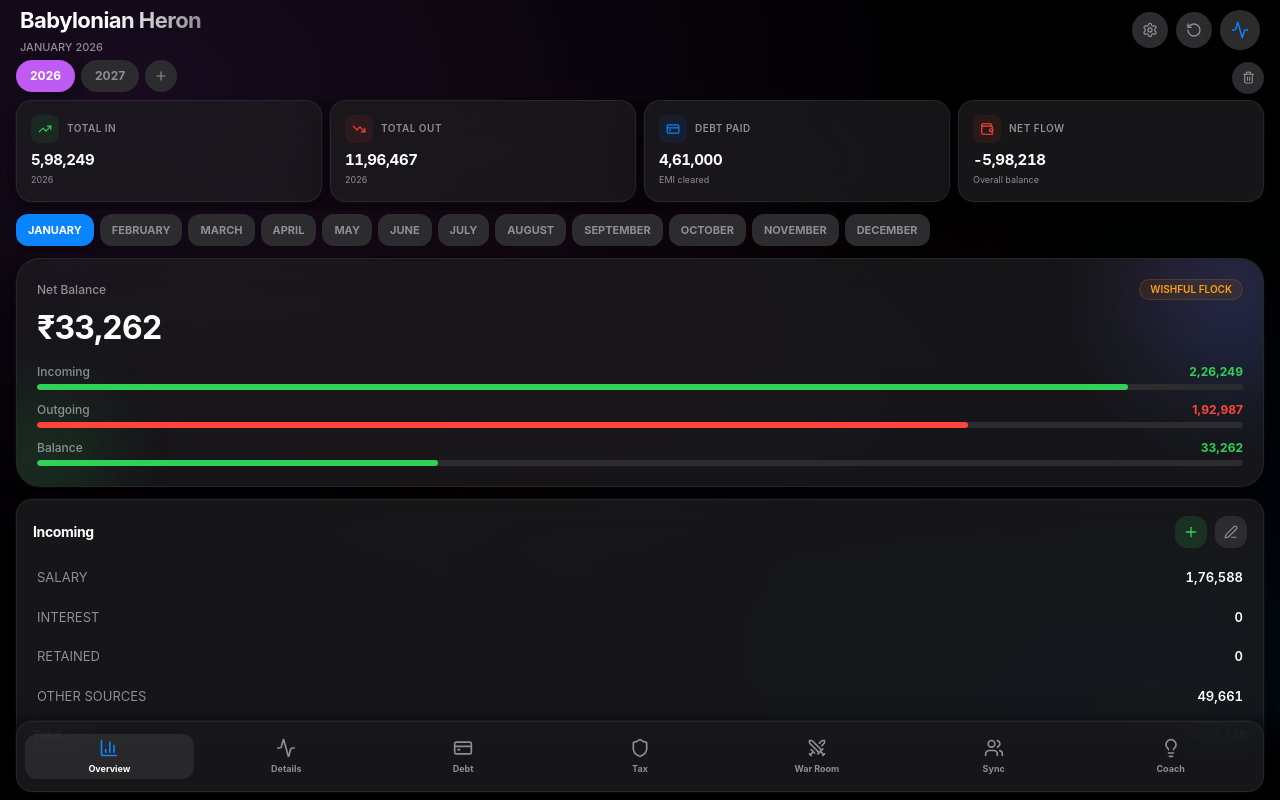
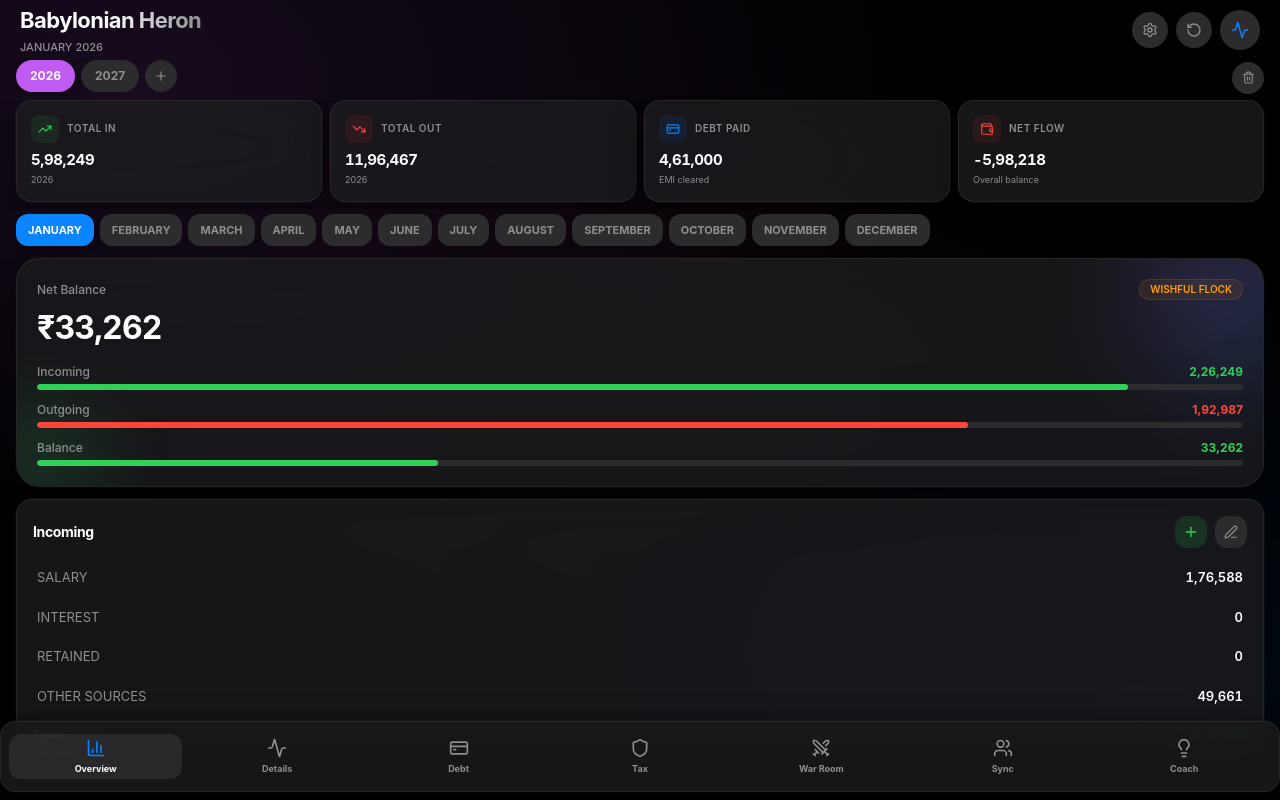
Before and after one commit to dusty-source/heron, a React (Vite) app: page / in a window 1280 px wide. Built offline with nearby package versions, Linux system fonts and the light colour scheme.

Commit message:
Add files via upload

```diff
--- a/src/App.tsx
+++ b/src/App.tsx
@@ -892,9 +892,9 @@ export default function App() {
   ];
 
   return (
-    <div className="fixed inset-0 flex flex-col bg-ios-bg gradient-mesh overflow-hidden">
-      {/* Safe Area Top Spacer */}
-      <div className="shrink-0" style={{ height: 'env(safe-area-inset-top)' }} />
+    <div className="w-full h-[100dvh] min-h-[100dvh] overflow-hidden flex flex-col bg-ios-bg gradient-mesh">
+      {/* Safe Area Top Spacer (single source: --sat) */}
+      <div className="shrink-0" style={{ height: 'var(--sat)' }} />
 
       {/* Header */}
         <motion.header initial={{ opacity: 0, y: -20 }} animate={{ opacity: 1, y: 0 }} className="shrink-0 px-5 pt-1 pb-1">
@@ -1001,7 +1001,7 @@ export default function App() {
 
       {/* Content */}
       <div className="flex-1 overflow-y-auto scroll-container px-4"
-        style={{ paddingBottom: 'calc(env(safe-area-inset-bottom) + 76px)' }}>
+        style={{ paddingBottom: 'calc(var(--sab) + 76px)' }}>
         <AnimatePresence mode="wait">
           {activeTab === 'overview' && (
             <motion.div key="overview" initial={{ opacity: 0, x: 20 }} animate={{ opacity: 1, x: 0 }} exit={{ opacity: 0, x: -20 }} transition={{ duration: 0.3 }} className="space-y-3 stagger-children">
@@ -1685,7 +1685,7 @@ export default function App() {
 
       {/* Bottom Tab Bar */}
       <div className="shrink-0 absolute bottom-0 left-0 right-0 z-40 px-4 pt-2 bg-gradient-to-t from-black via-black/95 to-transparent"
-        style={{ paddingBottom: 'calc(env(safe-area-inset-bottom) + 8px)' }}>
+        style={{ paddingBottom: 'calc(var(--sab) + 8px)', paddingLeft: 'var(--sal)', paddingRight: 'var(--sar)' }}>
         <div className="glass-card rounded-2xl flex items-center justify-around py-2 px-1 ios-shadow relative">
           {tabs.map(tab => (
             <motion.button key={tab.id} whileTap={{ scale: 0.9 }} onClick={() => setActiveTab(tab.id)} className="relative flex-1 flex flex-col items-center gap-1 py-2 z-10">
```
